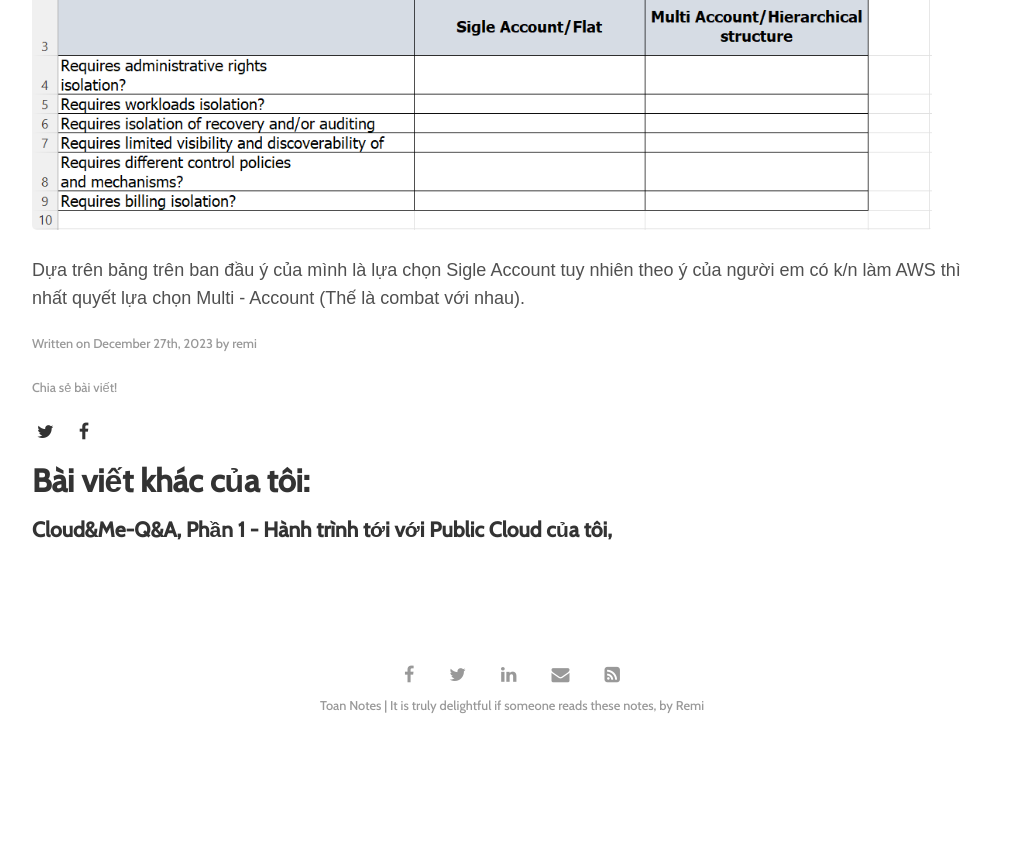
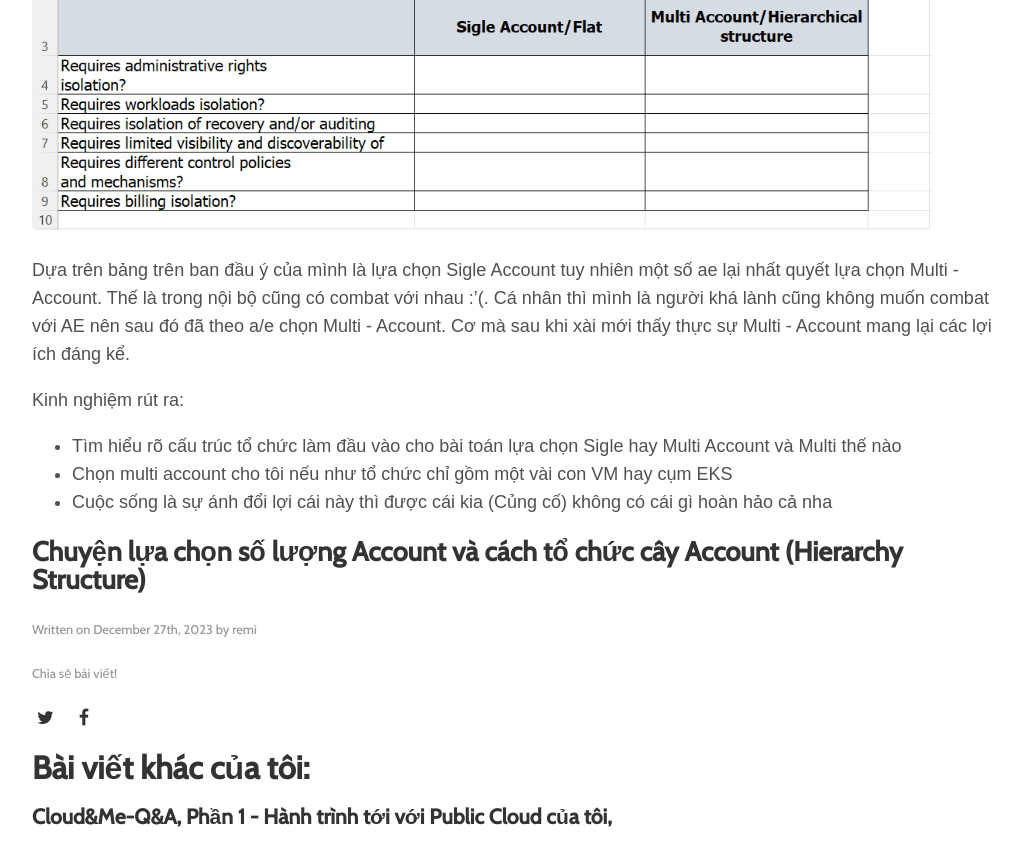
Before and after one commit to toannai/blog, a Jekyll site: the page built from _posts/2023-12-27-aws-design-LandingZone.md, in a window 1280 px wide and 900 px high, scrolled down 1238 px. Shown: the top 866 px of the window, without its empty margins (128-1150 px from the left). Built offline with Jekyll 4.4.1, drawn with Linux system fonts in a browser that asks for light colours; some web fonts are replaced; before the commit the page ends 1990 px from its top, so only the background shows below that.

Commit message:
aws 2023 12 31

```diff
--- a/_posts/2023-12-27-aws-design-LandingZone.md
+++ b/_posts/2023-12-27-aws-design-LandingZone.md
@@ -17,4 +17,13 @@ Cá nhân làm cái gì cũng không muốn chỉ dựa vào "Cảm tính" cố
 
 ![sigle or multi]( {{site.url}}/assets/img/2023/12/27/05_sigle_multi.png){:width="900px"}
 
-Dựa trên bảng trên ban đầu ý của mình là lựa chọn Sigle Account tuy nhiên theo ý của người em có k/n làm AWS thì nhất quyết lựa chọn Multi - Account (Thế là combat với nhau).
+Dựa trên bảng trên ban đầu ý của mình là lựa chọn Sigle Account tuy nhiên một số ae lại nhất quyết lựa chọn Multi - Account. Thế là trong nội bộ cũng có combat với nhau :'(. Cá nhân thì mình là người khá lành cũng không muốn combat với AE nên sau đó đã theo a/e chọn Multi - Account. Cơ mà sau khi xài mới thấy thực sự Multi - Account mang lại các lợi ích đáng kể.
+
+
+Kinh nghiệm rút ra:
+
+- Tìm hiểu rõ cấu trúc tổ chức làm đầu vào cho bài toán lựa chọn Sigle hay Multi Account và Multi thế nào
+- Chọn multi account cho tôi nếu như tổ chức chỉ gồm một vài con VM hay cụm EKS
+- Cuộc sống là sự ánh đổi lợi cái này thì được cái kia (Củng cố) không có cái gì hoàn hảo cả nha
+
+## Chuyện lựa chọn số lượng Account và cách tổ chức cây Account (Hierarchy Structure)
```
